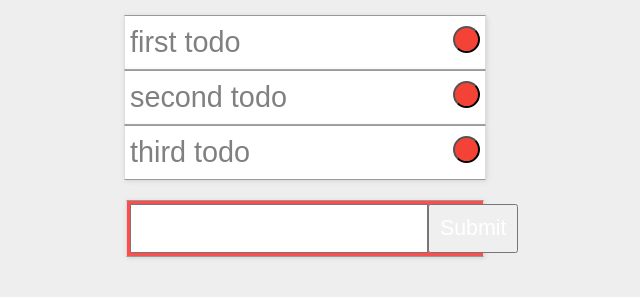
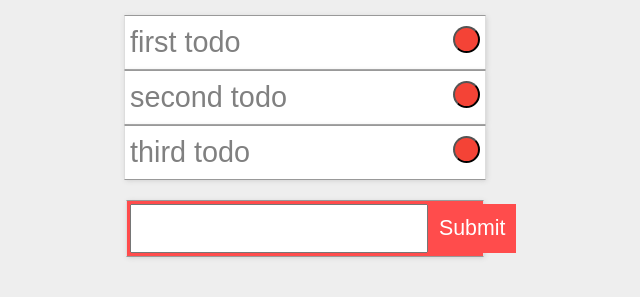
Before and after one commit to fac-15/CCSM_ToDo2, a website: page index.html in a window 1280 px wide. Shown: the part 145-442 px from the top of the page, without its empty margins (335-975 px from the left). Drawn offline with Linux system fonts and the light colour scheme.

Commit message:
updated button color

```diff
--- a/style.css
+++ b/style.css
@@ -120,6 +120,8 @@ form#add-todo input {
 
 form#add-todo input[type="submit"] {
   color: #fff;
+  background: #ff4c4c;
+  border: 1px solid #ff4c4c;
 }
 
 form.input .done {
```
